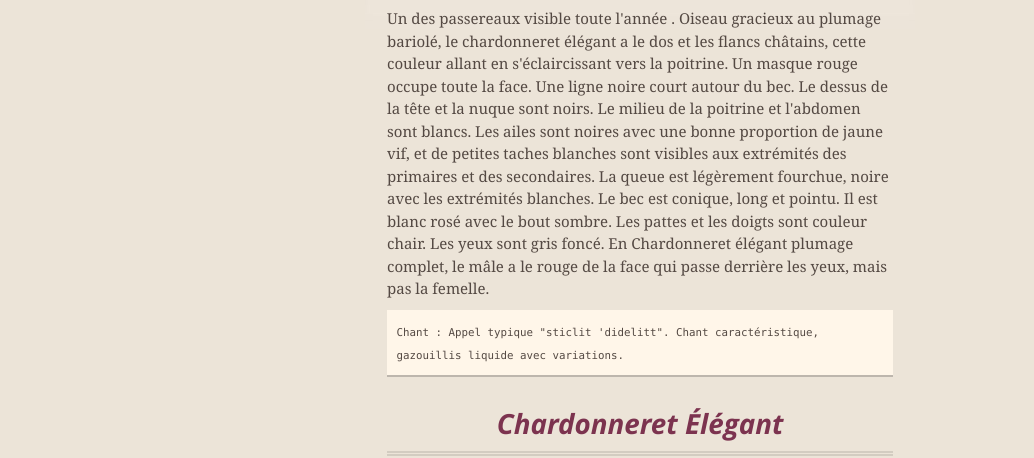
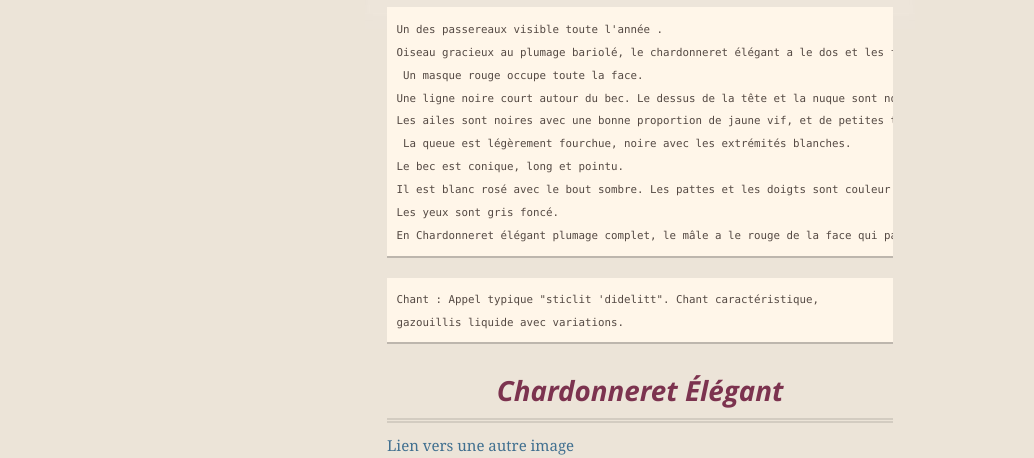
Before and after one commit to Riadh35/Oiseaux-Exotiques, a plain HTML site: page index.html in a window 1280 px wide. Shown: the part 353-811 px from the top of the page, without its empty margins (0-1034 px from the left). Drawn offline with nearby package versions, Linux system fonts and the light colour scheme.

Commit message:
Update index.html

```diff
--- a/index.html
+++ b/index.html
@@ -49,7 +49,7 @@
         <h3>
 <a id="bienvenue-sur-le-site-des-oiseaux-exotique-" class="anchor" href="#bienvenue-sur-le-site-des-oiseaux-exotique-" aria-hidden="true"><span class="octicon octicon-link"></span></a>Bienvenue sur le site des Oiseaux Exotique .</h3>
 
-<p>Un des passereaux visible toute l'année .
+<pre><code>Un des passereaux visible toute l'année .
 Oiseau gracieux au plumage bariolé, le chardonneret élégant a le dos et les flancs châtains, cette couleur allant en s'éclaircissant vers la poitrine.
  Un masque rouge occupe toute la face.
 Une ligne noire court autour du bec. Le dessus de la tête et la nuque sont noirs. Le milieu de la poitrine et l'abdomen sont blancs.
@@ -58,8 +58,8 @@ Les ailes sont noires avec une bonne proportion de jaune vif, et de petites tach
 Le bec est conique, long et pointu.
 Il est blanc rosé avec le bout sombre. Les pattes et les doigts sont couleur chair.
 Les yeux sont gris foncé.
-En Chardonneret élégant plumage complet, le mâle a le rouge de la face qui passe derrière les yeux, mais pas la femelle. </p>
-
+En Chardonneret élégant plumage complet, le mâle a le rouge de la face qui passe derrière les yeux, mais pas la femelle.
+</code></pre>
 <pre><code>Chant : Appel typique "sticlit 'didelitt". Chant caractéristique,
 gazouillis liquide avec variations.
 </code></pre>
@@ -68,11 +68,9 @@ gazouillis liquide avec variations.
 <a id="chardonneret-Élégant" class="anchor" href="#chardonneret-%C3%89l%C3%A9gant" aria-hidden="true"><span class="octicon octicon-link"></span></a>Chardonneret Élégant</h3>
 <a href="http://www.casimages.com/i/1503020624148458.jpg" title="heberger image">Lien vers une autre image</a>
 <pre><code>
-
 <center>
 <a href="http://www.casimages.com/i/150302065351607136.jpg" target="_blank" title="hebergeur image"><img src="http://nsa33.casimages.com/img/2015/03/02/150302065351607136.jpg" border="0" alt="hebergement images" /></a>
-
-  <a href="http://www.casimages.com/i/150302070116784991.jpg" target="_blank" title="hebergeur image"><img src="http://nsa34.casimages.com/img/2015/03/02/150302070116784991.jpg" border="0" alt="hebergement images" /></a>
+<a href="http://www.casimages.com/i/150302070116784991.jpg" target="_blank" title="hebergeur image"><img src="http://nsa34.casimages.com/img/2015/03/02/150302070116784991.jpg" border="0" alt="hebergement images" /></a>
 </center>
 </code></pre>
 
```
